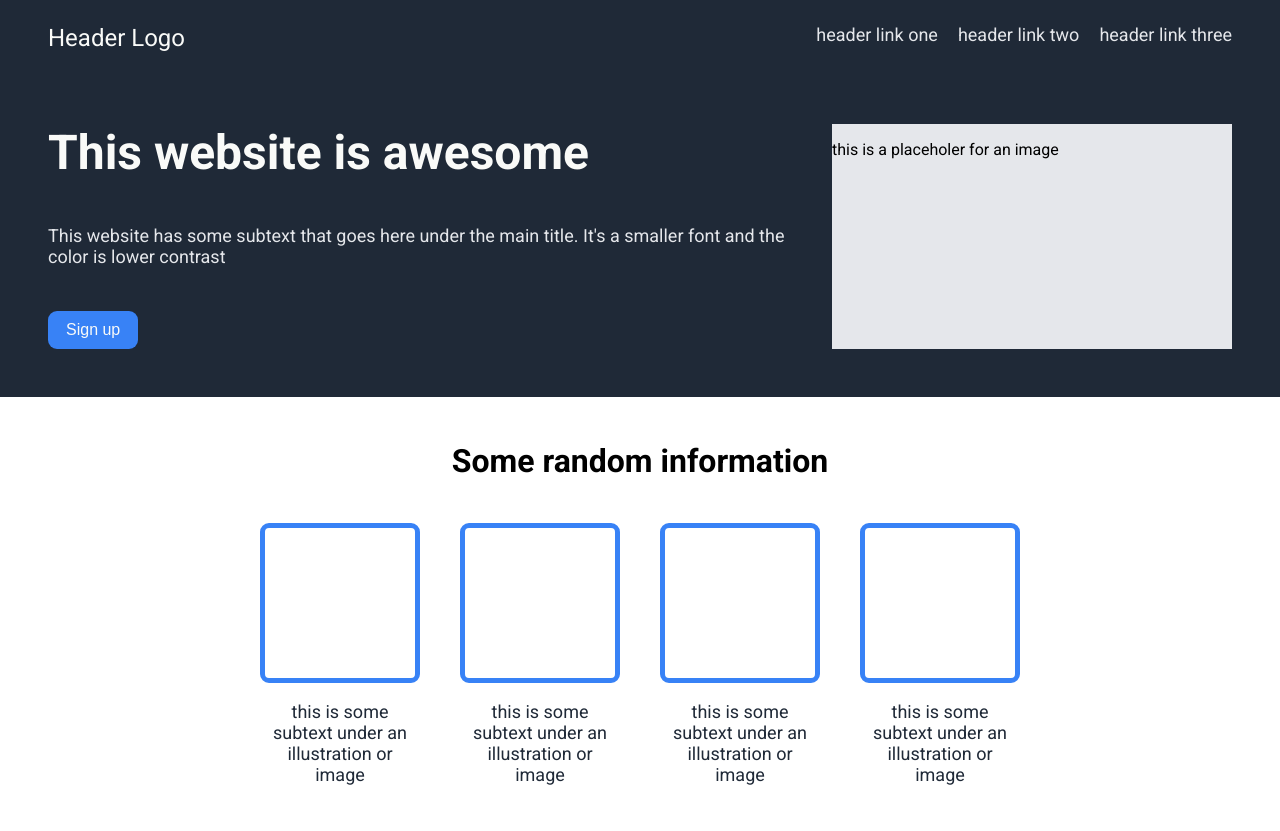
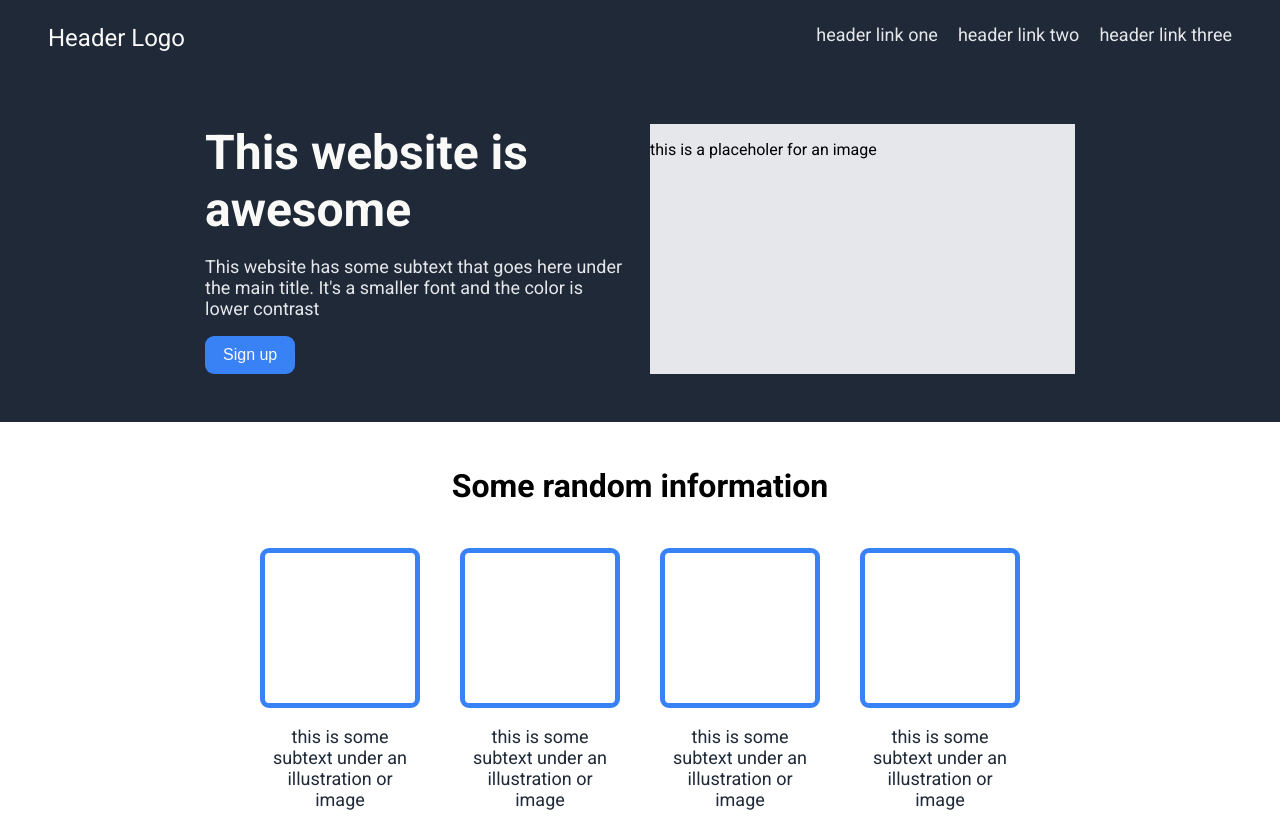
Before and after one commit to Dweedop/landing-page, a plain HTML site: page index.html in a window 1280 px wide. Shown: the top 831 px of the page. Drawn offline with Linux system fonts and the light colour scheme.

Commit message:
hero further styled

```diff
--- a/style.css
+++ b/style.css
@@ -42,6 +42,8 @@ body {
     flex-direction: column;
     justify-content: space-between;
     align-items: start;
+    width: 425px;
+    height: 250px;
 }
 
 .hero-main-text {
@@ -68,8 +70,8 @@ body {
 }
 
 .hero-image {
-    width: 400px;
-    height: 225px;
+    width: 425px;
+    height: 250px;
     background-color: #E5E7EB;
     flex-shrink: 0;
 }
```
